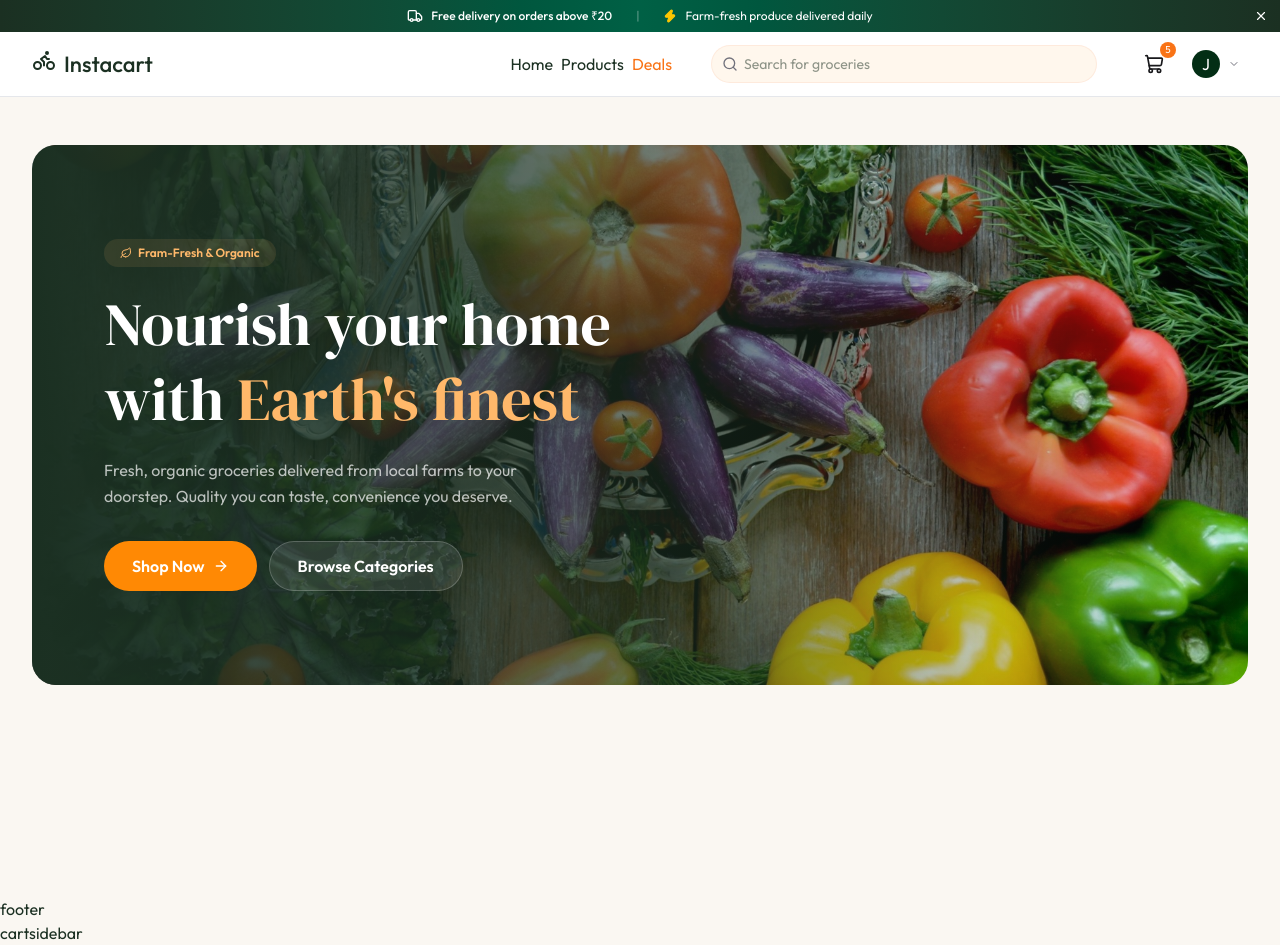
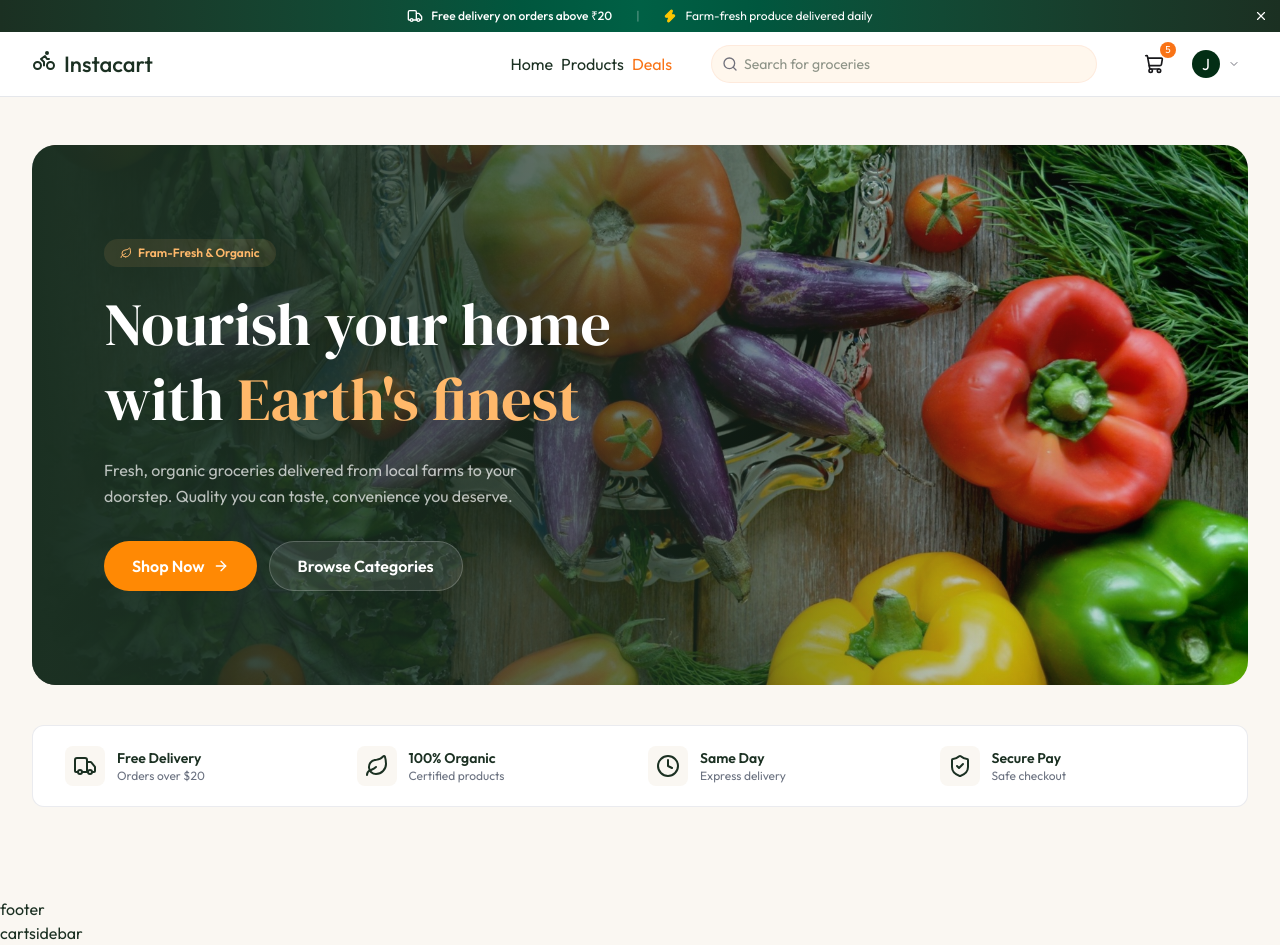
Before and after one commit to thanhtrungit25/grocery-delivery, a React (Vite) app in the folder client/: page / in a window 1280 px wide. Built offline with nearby package versions, Linux system fonts and the light colour scheme.

Commit message:
Features component

```diff
--- /dev/null
+++ b/client/src/components/Features.tsx
@@ -0,0 +1,25 @@
+import { heroSectionData } from "../assets/assets"
+
+const Features = () => {
+  return (
+    <section className="bg-white py-5 border border-app-border/80 rounded-xl">
+      <div className="mx-auto px-4 sm:px-6 lg:px-8">
+        <div className="grid grid-cols-2 md:grid-cols-4 gap-4">
+        {heroSectionData.hero_features.map((feature, i) => (
+          <div key={i} className="flex items-center gap-3">
+            <div className="size-10 bg-app-cream rounded-lg flex-center shrink-0">
+              <feature.icon />
+            </div>
+            <div>
+              <p className="text-sm font-semibold text-app-green">{feature.title}</p>
+              <p className="text-xs text-app-text-light">{feature.desc}</p>
+            </div>
+          </div>
+        ))}
+      </div>
+      </div>
+    </section>
+  )
+}
+
+export default Features
--- a/client/src/pages/Home.tsx
+++ b/client/src/pages/Home.tsx
@@ -1,9 +1,11 @@
 import Hero from "../components/Hero"
+import Features from "../components/Features"
 
 const Home = () => {
   return (
     <div className="min-h-screen max-w-7xl mx-auto px-4 sm:px-6 lg:px-8 py-12">
       <Hero />
+      <Features />
     </div>
   )
 }
```
